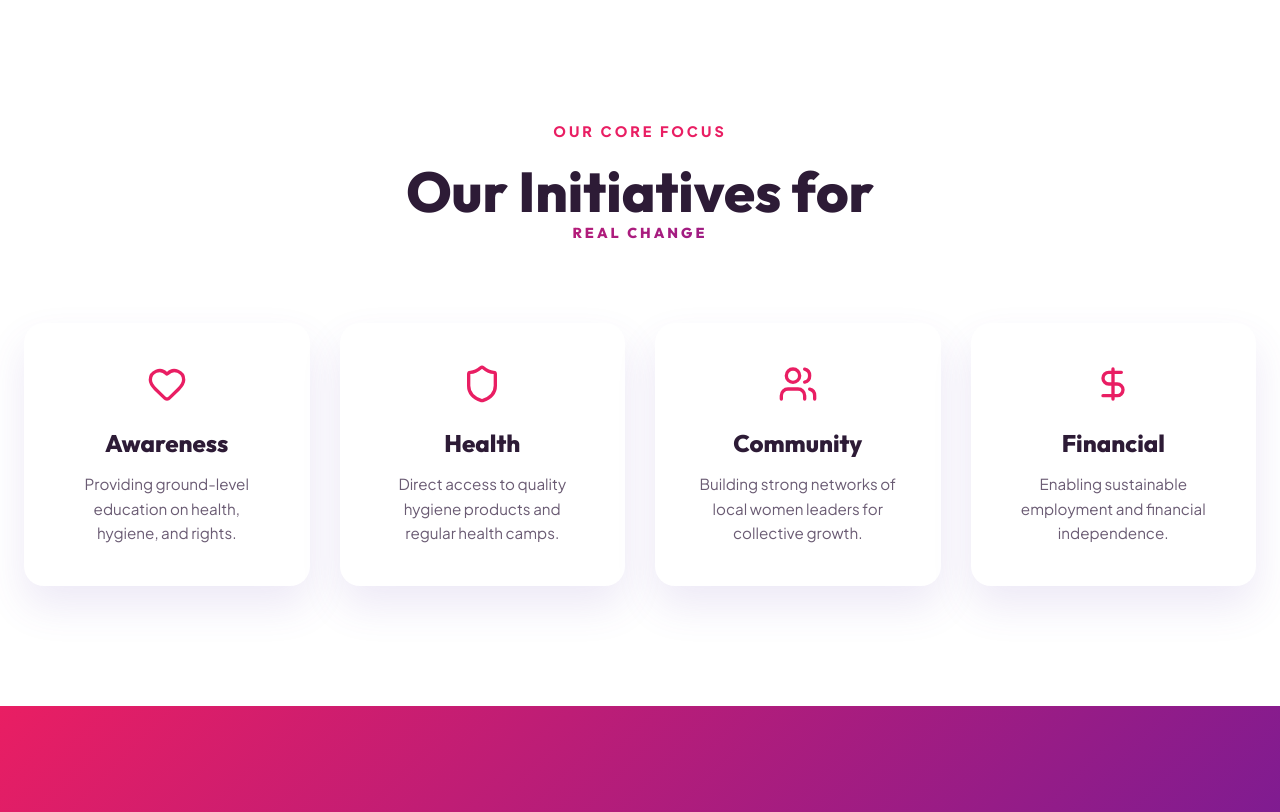
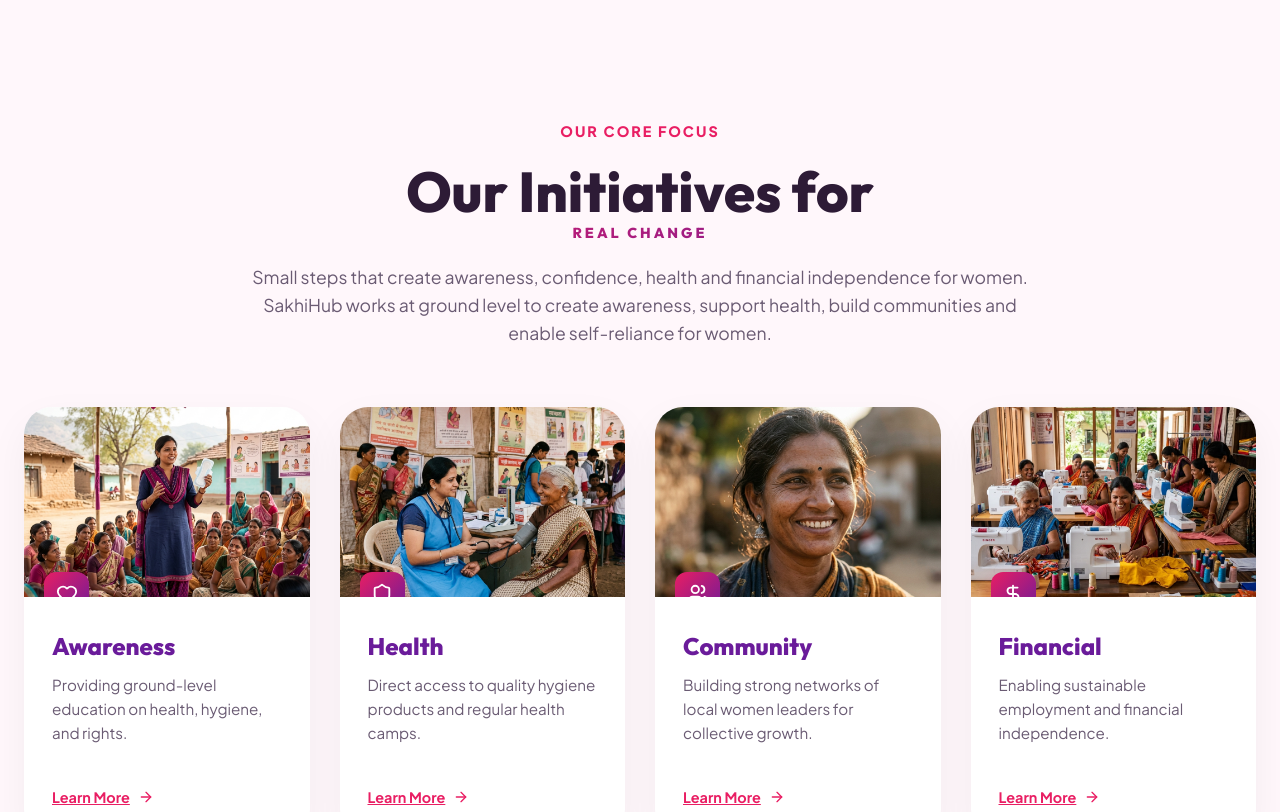
Before and after one commit to adskysolution-oss/sakhihub, a Next.js app: page /about in a window 1280 px wide. Shown: the part 1540-2352 px from the top of the page. Built offline with nearby package versions, Linux system fonts and the light colour scheme.

Commit message:
design: complete redesign of Initiatives section with realistic photography and interactive cards

```diff
--- a/src/app/about/page.tsx
+++ b/src/app/about/page.tsx
@@ -168,26 +168,70 @@ const AboutPage = () => {
       </section>
 
       {/* 3. What We Do */}
-      <section className="section-padding">
+      <section className="section-padding" style={{ background: '#FFF7FB' }}>
         <div className="container">
-          <div className="section-title" style={{ maxWidth: '800px', margin: '0 auto 80px' }}>
-            <span>Our Core Focus</span>
-            <h2 style={{ fontSize: '3.5rem' }}>Our Initiatives for <span className="text-gradient">Real Change</span></h2>
+          <div className="section-title" style={{ maxWidth: '800px', margin: '0 auto 60px', textAlign: 'center' }}>
+            <span style={{ color: 'var(--primary)', fontWeight: '800', letterSpacing: '2px' }}>OUR CORE FOCUS</span>
+            <h2 style={{ fontSize: '3.5rem', marginTop: '10px' }}>Our Initiatives for <span className="text-gradient">Real Change</span></h2>
+            <p style={{ color: 'var(--text-muted)', marginTop: '20px', fontSize: '1.1rem' }}>
+              Small steps that create awareness, confidence, health and financial independence for women.
+              SakhiHub works at ground level to create awareness, support health, build communities and enable self-reliance for women.
+            </p>
           </div>
-          <div style={{ display: 'grid', gridTemplateColumns: 'repeat(4, 1fr)', gap: '30px' }}>
+          <div style={{ display: 'grid', gridTemplateColumns: 'repeat(auto-fit, minmax(280px, 1fr))', gap: '30px' }}>
             {whatWeDo.map((item, idx) => (
               <motion.div
                 key={idx}
                 {...fadeInUp}
                 whileHover={{ y: -10 }}
-                className="glass-card"
-                style={{ padding: '40px', textAlign: 'center', background: 'white' }}
+                style={{
+                  padding: '0',
+                  background: 'white',
+                  borderRadius: '28px',
+                  height: '430px',
+                  overflow: 'hidden',
+                  boxShadow: '0 15px 40px rgba(0,0,0,0.05)',
+                  display: 'flex',
+                  flexDirection: 'column'
+                }}
               >
-                <div style={{ color: 'var(--primary)', marginBottom: '25px', display: 'flex', justifyContent: 'center' }}>
-                  <item.icon size={40} />
+                <div style={{ position: 'relative', height: '190px', overflow: 'hidden' }}>
+                  <motion.img
+                    whileHover={{ scale: 1.1 }}
+                    src={
+                      idx === 0 ? '/images/hero_awareness_campaign.png' :
+                      idx === 1 ? '/images/campaign_health.png' :
+                      idx === 2 ? '/images/about_mission.png' :
+                      '/images/program_skill.png'
+                    }
+                    style={{ width: '100%', height: '100%', objectFit: 'cover', borderTopLeftRadius: '24px', borderTopRightRadius: '24px' }}
+                    alt={item.title}
+                  />
+                  <div style={{
+                    position: 'absolute',
+                    bottom: '-20px',
+                    left: '20px',
+                    width: '45px',
+                    height: '45px',
+                    background: 'linear-gradient(135deg, #E91E63, #6A1B9A)',
+                    color: 'white',
+                    borderRadius: '12px',
+                    display: 'flex',
+                    alignItems: 'center',
+                    justifyContent: 'center',
+                    boxShadow: '0 8px 20px rgba(233, 30, 99, 0.3)',
+                    zIndex: 2
+                  }}>
+                    <item.icon size={22} />
+                  </div>
                 </div>
-                <h3 style={{ fontSize: '1.5rem', marginBottom: '15px' }}>{item.title}</h3>
-                <p style={{ color: 'var(--text-muted)', fontSize: '0.95rem', lineHeight: '1.6' }}>{item.desc}</p>
+                <div style={{ padding: '35px 28px 28px', flex: 1, display: 'flex', flexDirection: 'column' }}>
+                  <h3 style={{ fontSize: '1.5rem', marginBottom: '12px', color: 'var(--secondary)' }}>{item.title}</h3>
+                  <p style={{ color: 'var(--text-muted)', fontSize: '0.95rem', lineHeight: '1.6', marginBottom: '20px', flex: 1 }}>{item.desc}</p>
+                  <Link href="/programs" style={{ display: 'flex', alignItems: 'center', gap: '8px', color: 'var(--primary)', fontWeight: '700', fontSize: '0.9rem' }}>
+                    Learn More <ArrowRight size={16} />
+                  </Link>
+                </div>
               </motion.div>
             ))}
           </div>
```
